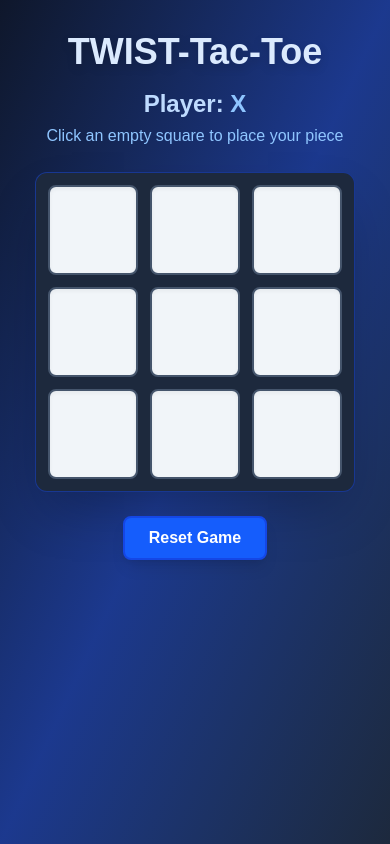
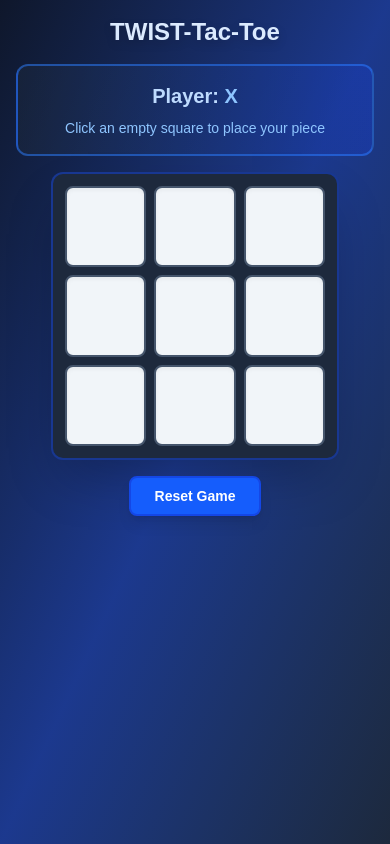
Before and after one commit to xy-real/tictactoe-twist, a Next.js app: page / in a window 390 px wide. Built offline with nearby package versions, Linux system fonts and the light colour scheme.

Commit message:
Add responsiveness to all screen sizes

```diff
--- a/src/components/BoardSquare.tsx
+++ b/src/components/BoardSquare.tsx
@@ -17,17 +17,17 @@ export default function BoardSquare({
 }: BoardSquareProps) {
 
   // Build dynamic class names based on state
-  let baseClasses = "text-4xl font-bold transition-all duration-200 rounded-lg shadow-inner ";
+  let baseClasses = "text-3xl sm:text-4xl md:text-5xl lg:text-6xl xl:text-7xl font-bold transition-all duration-200 rounded-lg shadow-inner aspect-square flex items-center justify-center ";
 
   if (isSelected) {
     // Selected piece - bright blue glow
-    baseClasses += "bg-blue-400 border-4 border-blue-300 text-white shadow-lg shadow-blue-500/50 ";
+    baseClasses += "bg-blue-400 border-3 md:border-4 border-blue-300 text-white shadow-lg shadow-blue-500/50 ring-2 md:ring-4 ring-blue-300/50 ";
   } else if (isValidDestination) {
     // Valid destination - green highlight
-    baseClasses += "bg-green-200 border-2 border-green-500 text-slate-800 hover:bg-green-300 animate-pulse ";
+    baseClasses += "bg-green-200 border-2 md:border-3 border-green-500 text-slate-800 hover:bg-green-300 animate-pulse ring-1 md:ring-2 ring-green-400/50 ";
   } else {
     // Normal state
-    baseClasses += "bg-slate-100 border-2 border-slate-600 text-slate-800 hover:bg-blue-100 hover:border-blue-500 ";
+    baseClasses += "bg-slate-100 border-2 border-slate-600 text-slate-800 hover:bg-blue-100 hover:border-blue-500 hover:shadow-lg ";
   }
 
   return (
--- a/src/components/GameBoard.tsx
+++ b/src/components/GameBoard.tsx
@@ -11,8 +11,8 @@ export default function GameBoard() {
     const gameState = useGameState();
 
     return (
-        <div className="flex flex-col items-center p-8">
-            <h1 className="text-4xl font-bold mb-4 text-blue-100 drop-shadow-lg">TWIST-Tac-Toe</h1>
+        <div className="flex flex-col items-center p-4 md:p-6 lg:p-8 min-h-screen max-w-4xl mx-auto">
+            <h1 className="text-2xl sm:text-3xl md:text-4xl lg:text-5xl font-bold mb-4 md:mb-6 text-blue-100 drop-shadow-lg">TWIST-Tac-Toe</h1>
 
             <GameStatus
                 currentPlayer={gameState.currentPlayer}
@@ -21,7 +21,7 @@ export default function GameBoard() {
                 gamePhase={gameState.gamePhase}
             />
 
-            <div className="grid grid-cols-3 grid-rows-3 gap-3 w-80 h-80 bg-slate-800 p-3 rounded-xl shadow-2xl border border-blue-700/50">
+            <div className="grid grid-cols-3 grid-rows-3 gap-2 sm:gap-3 md:gap-4 w-72 h-72 sm:w-80 sm:h-80 md:w-96 md:h-96 lg:w-[420px] lg:h-[420px] xl:w-[480px] xl:h-[480px] bg-slate-800 p-3 md:p-4 lg:p-5 rounded-xl shadow-2xl border-2 border-blue-700/50">
                 {/* Row 0 */}
                 <BoardSquare
                     value={gameState.board[0][0]}
--- a/src/components/GameStatus.tsx
+++ b/src/components/GameStatus.tsx
@@ -15,11 +15,11 @@ export default function GameStatus({
   // If there's a winner, show winner message
   if (winner === 'X' || winner === 'O') {
     return (
-      <div className="text-center mb-6">
-        <h2 className="text-3xl font-bold text-green-300 drop-shadow-lg">
+      <div className="text-center mb-4 md:mb-6 lg:mb-8 p-4 md:p-6 bg-gradient-to-r from-green-800/50 to-emerald-800/50 rounded-xl border-2 border-green-500/50 w-full max-w-md mx-auto">
+        <h2 className="text-2xl sm:text-3xl md:text-4xl font-bold text-green-300 drop-shadow-lg">
           🎉 Player {winner} Wins! 🎉
         </h2>
-        <p className="text-blue-200 mt-2">Congratulations!</p>
+        <p className="text-blue-200 mt-2 text-base md:text-lg">Congratulations!</p>
       </div>
     );
   }
@@ -27,11 +27,11 @@ export default function GameStatus({
   // If it's a tie
   if (winner === 'tie') {
     return (
-      <div className="text-center mb-6">
-        <h2 className="text-2xl font-bold text-yellow-300 drop-shadow-lg">
+      <div className="text-center mb-4 md:mb-6 lg:mb-8 p-4 md:p-6 bg-gradient-to-r from-yellow-800/50 to-orange-800/50 rounded-xl border-2 border-yellow-500/50 w-full max-w-md mx-auto">
+        <h2 className="text-xl sm:text-2xl md:text-3xl font-bold text-yellow-300 drop-shadow-lg">
           It&apos;s a Tie!
         </h2>
-        <p className="text-blue-200 mt-2">Great game!</p>
+        <p className="text-blue-200 mt-2 text-base md:text-lg">Great game!</p>
       </div>
     );
   }
@@ -39,20 +39,22 @@ export default function GameStatus({
   // If we're in the moving phase (after 8 pieces placed)
   if (gamePhase === 'moving') {
     return (
-      <div className="text-center mb-6">
-        <h2 className="text-2xl font-bold text-purple-300 drop-shadow-lg">
+      <div className="text-center mb-4 md:mb-6 lg:mb-8 p-4 md:p-6 bg-gradient-to-r from-purple-800/50 to-indigo-800/50 rounded-xl border-2 border-purple-500/50 w-full max-w-md mx-auto">
+        <h2 className="text-xl sm:text-2xl md:text-3xl font-bold text-purple-300 drop-shadow-lg">
           🔄 Moving Phase Activated!
         </h2>
-        <p className="text-blue-200">
+        <p className="text-blue-200 text-base md:text-lg mt-2">
           Player <span className="text-blue-300 font-bold">{currentPlayer}</span>&apos;s turn
         </p>
-        <p className="text-sm text-blue-300 mt-1">
-          1. Click your piece to select it
-        </p>
-        <p className="text-sm text-blue-300">
-          2. Click an adjacent empty square to move
-        </p>
-        <p className="text-xs text-yellow-300 mt-1">
+        <div className="mt-3 space-y-1">
+          <p className="text-sm md:text-base text-blue-300">
+            1. Click your piece to select it
+          </p>
+          <p className="text-sm md:text-base text-blue-300">
+            2. Click an adjacent empty square to move
+          </p>
+        </div>
+        <p className="text-xs md:text-sm text-yellow-300 mt-3 font-semibold">
           🚫 Board locked at 8 pieces, 1 space remaining
         </p>
       </div>
@@ -61,16 +63,16 @@ export default function GameStatus({
 
   // Normal placing phase
   return (
-    <div className="text-center mb-6">
-      <h2 className="text-2xl font-bold text-blue-200">
+    <div className="text-center mb-4 md:mb-6 lg:mb-8 p-4 md:p-6 bg-gradient-to-r from-slate-800/50 to-blue-800/50 rounded-xl border-2 border-blue-500/50 w-full max-w-md mx-auto">
+      <h2 className="text-xl sm:text-2xl md:text-3xl font-bold text-blue-200">
         Player: <span className="text-blue-300 font-bold">{currentPlayer}</span>
       </h2>
-      <p className="text-blue-300 mt-1">
+      <p className="text-blue-300 mt-2 text-sm md:text-base">
         {moveCount < 8 ? 'Click an empty square to place your piece' : 'Final moves - no ties allowed!'}
       </p>
       {moveCount >= 6 && moveCount < 8 && (
-        <p className="text-yellow-300 text-sm mt-1">
-          ⚠️ Moving phase activates after move {8 - moveCount} more moves!
+        <p className="text-yellow-300 text-sm md:text-base mt-2 font-semibold">
+          ⚠️ Moving phase activates after {8 - moveCount} more moves!
         </p>
       )}
     </div>
--- a/state/GameControls.tsx
+++ b/state/GameControls.tsx
@@ -4,10 +4,10 @@ interface GameControlsProps {
 
 export default function GameControls({ onReset }: GameControlsProps) {
   return (
-    <div className="flex gap-4 mt-6">
+    <div className="flex gap-4 mt-4 md:mt-6 lg:mt-8">
       <button
         onClick={onReset}
-        className="px-6 py-2 bg-blue-600 text-white font-semibold rounded-lg border-2 border-blue-700 hover:bg-blue-700 hover:border-blue-800 transition-all duration-200 shadow-lg hover:shadow-xl"
+        className="px-6 py-2 md:px-8 md:py-3 bg-blue-600 text-white font-semibold text-sm md:text-base rounded-lg md:rounded-xl border-2 border-blue-700 hover:bg-blue-700 hover:border-blue-800 transition-all duration-200 shadow-lg hover:shadow-xl hover:scale-105 active:scale-95"
       >
         Reset Game
       </button>
```
